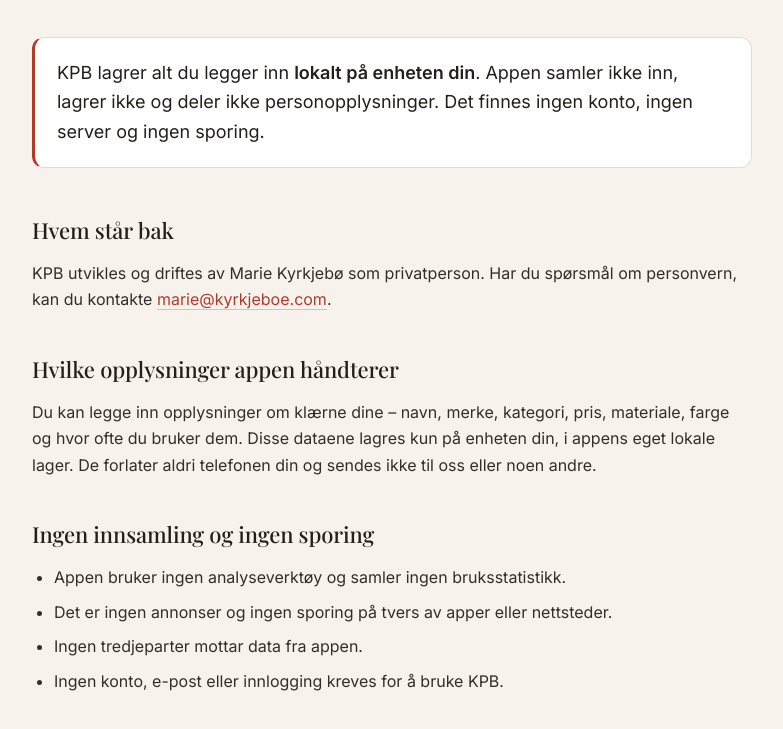
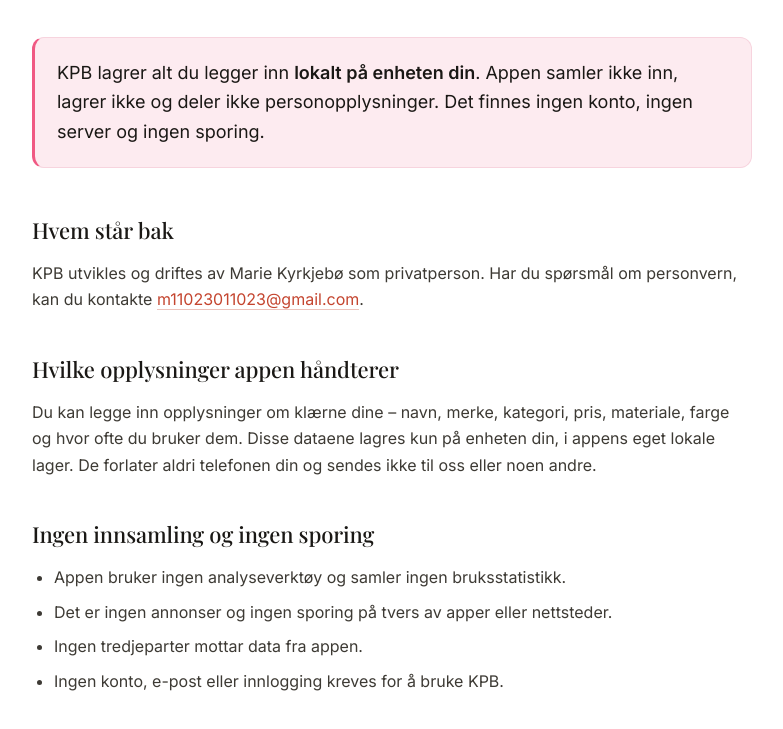
Before and after one commit to m11023011023-star/kpbapp, a plain HTML site: page personvern.html in a window 1280 px wide. Shown: the part 285-1014 px from the top of the page, without its empty margins (248-1031 px from the left). Drawn offline with nearby package versions, Linux system fonts and the light colour scheme.

Commit message:
Update personvern.html

```diff
--- a/personvern.html
+++ b/personvern.html
@@ -9,8 +9,8 @@
 <link href="https://fonts.googleapis.com/css2?family=Playfair+Display:wght@500;700&family=Inter:wght@400;500;600&display=swap" rel="stylesheet">
 <style>
   :root{
-    --paper:#F7F3EC; --ink:#241F1A; --sub:#6B655C;
-    --accent:#B23A2C; --line:#E4DCCF; --card:#FFFFFF;
+    --paper:#FFFFFF; --ink:#1A1815; --sub:#7A7568;
+    --accent:#C4452F; --line:#E8E4DC; --card:#FFFFFF;
   }
   *{box-sizing:border-box;margin:0;padding:0}
   html{scroll-behavior:smooth}
@@ -34,17 +34,17 @@
     border:0; background:transparent; color:var(--sub); cursor:pointer;
     padding:5px 13px; border-radius:999px; transition:.18s;
   }
-  .lang button.on{background:var(--accent); color:#fff}
+  .lang button.on{background:linear-gradient(135deg,#EF4A22,#F05983); color:#fff}
   .eyebrow{font-size:12px; letter-spacing:.18em; text-transform:uppercase; color:var(--accent); font-weight:600; margin-bottom:14px}
   h1{font-family:'Playfair Display',Georgia,serif; font-weight:700; font-size:clamp(32px,6vw,46px); line-height:1.1; letter-spacing:-.01em; margin-bottom:16px}
   .updated{font-size:13.5px; color:var(--sub); margin-bottom:40px}
-  .lead{font-size:18px; color:var(--ink); background:var(--card); border:1px solid var(--line); border-left:3px solid var(--accent); border-radius:12px; padding:20px 22px; margin-bottom:44px}
+  .lead{font-size:18px; color:var(--ink); background:#FDEBF0; border:1px solid #F7D4DE; border-left:3px solid #F05983; border-radius:12px; padding:20px 22px; margin-bottom:44px}
   h2{font-family:'Playfair Display',Georgia,serif; font-weight:500; font-size:22px; margin:38px 0 12px; letter-spacing:-.005em}
-  p{margin-bottom:14px; color:#332E28}
+  p{margin-bottom:14px; color:#3D3A34}
   ul{margin:6px 0 16px; padding-left:22px}
-  li{margin-bottom:8px; color:#332E28}
+  li{margin-bottom:8px; color:#3D3A34}
   strong{font-weight:600}
-  a{color:var(--accent); text-decoration:none; border-bottom:1px solid rgba(178,58,44,.3)}
+  a{color:var(--accent); text-decoration:none; border-bottom:1px solid rgba(196,69,47,.32)}
   a:hover{border-bottom-color:var(--accent)}
   .divider{height:1px; background:var(--line); margin:46px 0}
   footer{font-size:13.5px; color:var(--sub); text-align:center; margin-top:8px}
@@ -79,7 +79,7 @@
     <p class="lead">KPB lagrer alt du legger inn <strong>lokalt på enheten din</strong>. Appen samler ikke inn, lagrer ikke og deler ikke personopplysninger. Det finnes ingen konto, ingen server og ingen sporing.</p>
 
     <h2>Hvem står bak</h2>
-    <p>KPB utvikles og driftes av Marie Kyrkjebø som privatperson. Har du spørsmål om personvern, kan du kontakte <a href="mailto:marie@kyrkjeboe.com">marie@kyrkjeboe.com</a>.</p>
+    <p>KPB utvikles og driftes av Marie Kyrkjebø som privatperson. Har du spørsmål om personvern, kan du kontakte <a href="mailto:m11023011023@gmail.com">m11023011023@gmail.com</a>.</p>
 
     <h2>Hvilke opplysninger appen håndterer</h2>
     <p>Du kan legge inn opplysninger om klærne dine – navn, merke, kategori, pris, materiale, farge og hvor ofte du bruker dem. Disse dataene lagres kun på enheten din, i appens eget lokale lager. De forlater aldri telefonen din og sendes ikke til oss eller noen andre.</p>
@@ -108,7 +108,7 @@
     <p>Hvis en fremtidig versjon av appen får nye funksjoner som endrer dette – for eksempel valgfri synkronisering via din egen private iCloud – vil denne erklæringen oppdateres før funksjonen tas i bruk. Eventuell iCloud-lagring skjer i din egen Apple-konto via Apple, ikke hos oss.</p>
 
     <h2>Kontakt</h2>
-    <p>Spørsmål om personvern rettes til <a href="mailto:marie@kyrkjeboe.com">marie@kyrkjeboe.com</a>.</p>
+    <p>Spørsmål om personvern rettes til <a href="mailto:m11023011023@gmail.com">m11023011023@gmail.com</a>.</p>
 
     <div class="divider"></div>
     <footer>KPB · Kost per bruk — © 2026 Marie Kyrkjebø</footer>
@@ -123,7 +123,7 @@
     <p class="lead">KPB stores everything you enter <strong>locally on your device</strong>. The app does not collect, store or share personal data. There is no account, no server and no tracking.</p>
 
     <h2>Who is responsible</h2>
-    <p>KPB is developed and operated by Marie Kyrkjebø as a private individual. For any privacy questions, contact <a href="mailto:marie@kyrkjeboe.com">marie@kyrkjeboe.com</a>.</p>
+    <p>KPB is developed and operated by Marie Kyrkjebø as a private individual. For any privacy questions, contact <a href="mailto:m11023011023@gmail.com">m11023011023@gmail.com</a>.</p>
 
     <h2>What information the app handles</h2>
     <p>You can enter details about your clothes — name, brand, category, price, material, colour and how often you wear them. This data is stored only on your device, in the app's own local storage. It never leaves your phone and is never sent to us or anyone else.</p>
@@ -152,7 +152,7 @@
     <p>If a future version of the app introduces features that change this — for example optional synchronisation via your own private iCloud — this policy will be updated before that feature is enabled. Any iCloud storage would take place in your own Apple account via Apple, not with us.</p>
 
     <h2>Contact</h2>
-    <p>Questions about privacy can be sent to <a href="mailto:marie@kyrkjeboe.com">marie@kyrkjeboe.com</a>.</p>
+    <p>Questions about privacy can be sent to <a href="mailto:m11023011023@gmail.com">m11023011023@gmail.com</a>.</p>
 
     <div class="divider"></div>
     <footer>KPB · Cost per wear — © 2026 Marie Kyrkjebø</footer>
```
